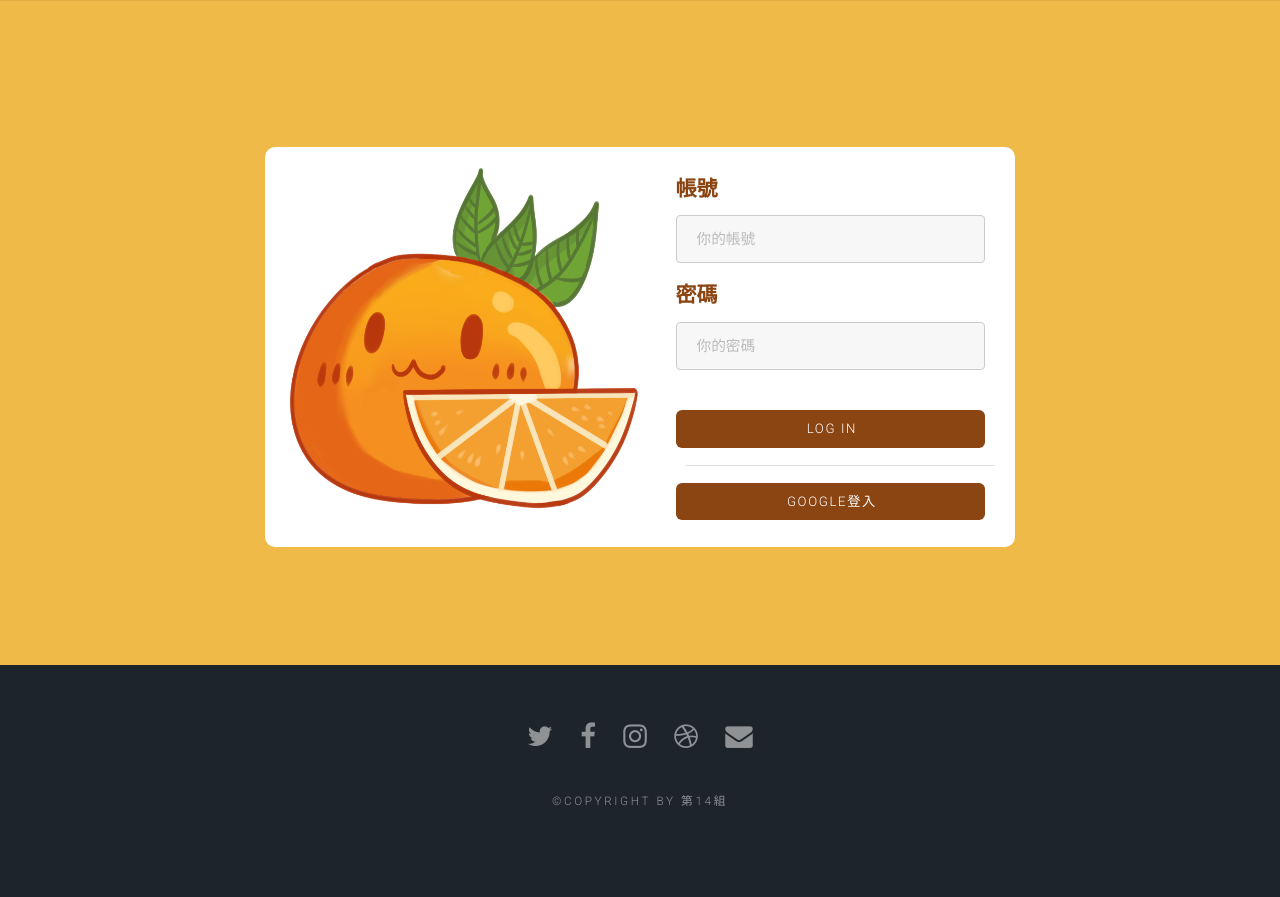
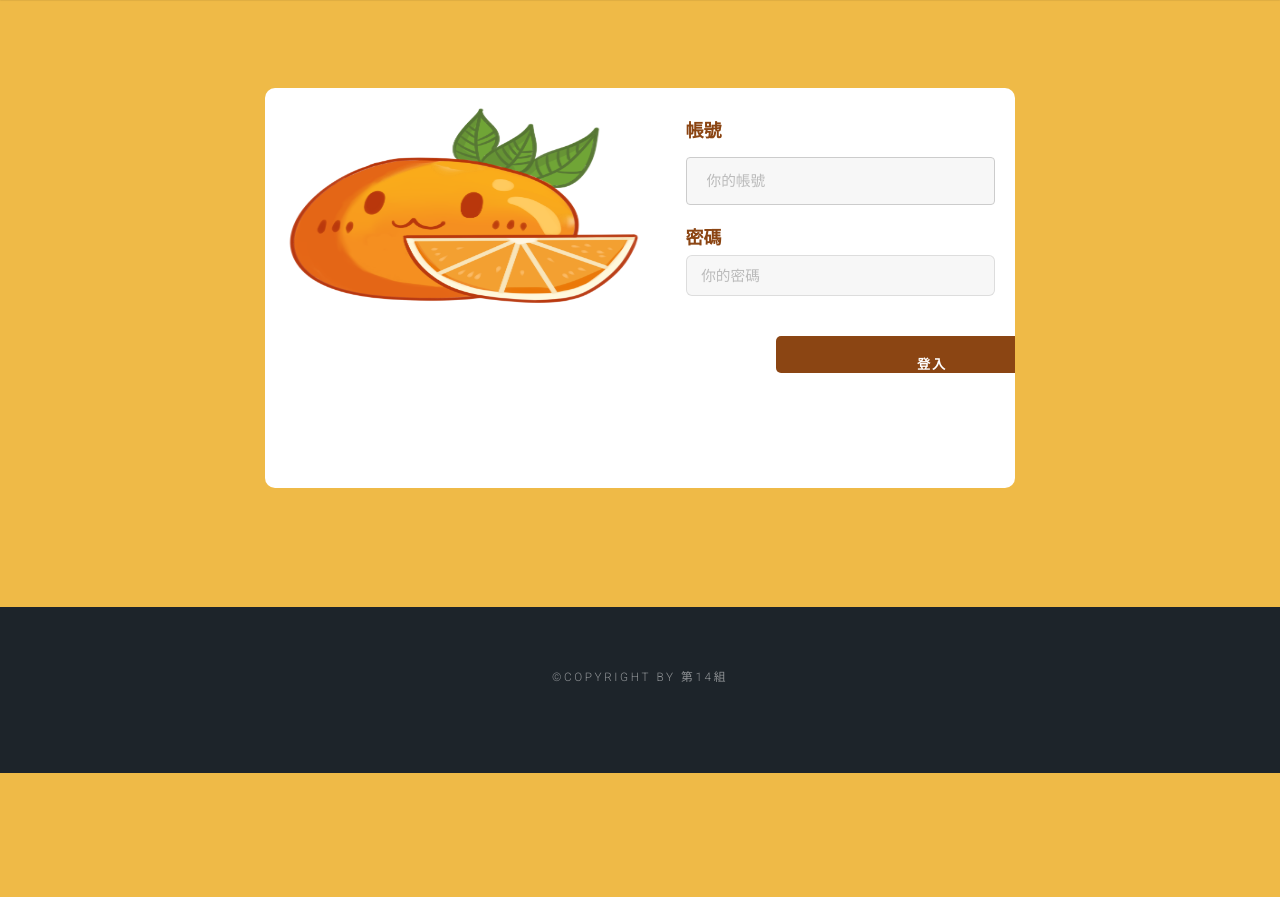
Before and after one commit to bryan0326/Website-Orange, a PHP site: page /login_front.php in a window 1280 px wide. Shown: the part 44-941 px from the top of the page. After the commit the page ends 817 px from the top, so only its background shows below. Run offline with PHP 8.4, Linux system fonts and the light colour scheme.

Commit message:
Update login_front.php for supabase

```diff
--- a/login_front.php
+++ b/login_front.php
@@ -1,23 +1,16 @@
+<?php session_start(); ?>
 <!DOCTYPE HTML>
-<!--
-    Ion by TEMPLATED
-    templated.co @templatedco
-    Released for free under the Creative Commons Attribution 3.0 license (templated.co/license)
--->
 <html>
 
 <head>
     <title>Log_in_Orange</title>
     <link rel="icon" type="image/png" href="images/orange.png">
     <meta http-equiv="content-type" content="text/html; charset=utf-8">
-    <meta name="description" content="">
-    <meta name="keywords" content="">
-    <meta name="robots" content="index, follow, max-image-preview:large, max-snippet:-1, max-video-preview:-1">
-    <!--[if lte IE 8]><script src="js/html5shiv.js"></script><![endif]-->
     <script src="js/jquery.min.js"></script>
     <script src="js/skel.min.js"></script>
     <script src="js/skel-layers.min.js"></script>
-    <script src="js/init.js"></script><noscript>
+    <script src="js/init.js"></script>
+    <noscript>
         <link rel="stylesheet" href="css/skel.css">
         <link rel="stylesheet" href="css/style.css">
         <link rel="stylesheet" href="css/style-xlarge.css">
@@ -25,7 +18,6 @@
 </head>
 
 <body id="top">
-
     <!-- Header -->
     <header id="header" class="skel-layers-fixed">
         <h1><a href="index.php" class="up">早安美吱澄</a></h1>
@@ -33,141 +25,46 @@
             <ul>
                 <li><a href="index.php" class="up">首頁</a></li>
                 <li><a href="course.php" class="up">課程評價</a></li>
-                <!--<li><a href="right-sidebar.html" class="up">待思考</a></li>-->
                 <li><a href="feedback_front.php" class="up">意見回饋</a></li>
                 <?php
-                // 在按钮的地方添加以下代码
                 if (isset($_SESSION["login_session"]) && $_SESSION["login_session"] === true) {
-                    // 用户已登录，显示头像和链接到 user.php
                     echo '<li><a href="users.php"><img src="images/orange.png" alt="User Avatar" style="width: 40px; height: 40px;"></a></li>';
+                    echo '<li><a href="logout.php" class="button special">Logout</a></li>';
                 } else {
-                    // 用户未登录，显示登录按钮
                     echo '<li><a href="login_front.php" class="button special">Login</a></li>';
                 }
                 ?>
             </ul>
         </nav>
-        <style>
-            #header nav>ul>li a.up {
-                position: relative;
-            }
+    </header>
 
-            #header nav>ul>li a.up::after {
-                content: '';
-                position: absolute;
-                left: 50%;
-                bottom: 5px;
-                /* 负值表示往上移动 */
-                width: 0;
-                height: 2px;
-                background-color: #ced0d1;
-                transition: width 0.3s ease-out, left 0.3s ease-out;
-                /* 添加 left 的过渡效果 */
-                transform-origin: center;
-                /* 设置变换的原点为中心 */
-            }
+    <!-- Main -->
+    <section id="main" class="wrapper style1" style="background-color: #efba47; color:white;">
+        <div class="leaf-container" style="background-color:white; padding:20px; border-radius:10px;">
+            <img src="images/orange.png" width="200" height="200">
+            <aside>
+                <!--  表單送到 login.php，驗證 Supabase -->
+                <form method="post" action="login.php">
+                    <label for="username" style="font-size: 18px; font-weight: bold; color: #8b4513;">帳號</label>
+                    <input type="text" id="username" name="username" required
+                        style="margin-bottom: 20px; width: 100%; color: black;" placeholder="你的帳號">
 
-            #header nav>ul>li a.up:hover::after {
-                width: 100%;
-                /* 鼠标悬停时擴散直线的寬度 */
-                left: 0;
-                /* 鼠标悬停时调整 left 为 0，使线条从中心向两边扩展 */
-            }
+                    <label for="password" style="font-size: 18px; font-weight: bold; color: #8b4513;">密碼</label>
+                    <input type="password" id="password" name="password" required
+                        style="margin-bottom: 30px; width: 100%; color: black;" placeholder="你的密碼">
 
-            #header nav>ul>li a.up:hover {
-                color: #629DD1;
-            }
-
-            /*統計人數樣式*/
-            #header nav>ul>li .count:hover::after {
-                width: 0;
-            }
-
-            #header nav>ul>li .count:hover {
-                color: #555f66;
-            }
-
-            /*Login樣式*/
-            #header nav>ul>li a.button:hover::after {
-                width: 0;
-            }
-        </style>
-    </header><!-- Main -->
-    <section id="main" class="wrapper style1" style="background-color: #efba47; color:white;">
-        <header class="major">
-        </header>
-        <div class="leaf-container" style="background-color:white;">
-            <img src="images/orange.png" width="350" height="350">
-            <aside>
-                <form method="post" action="login.php">
-                    <label for="username"
-                        style="font-size: 21px; font-weight: bold; width: 100%; margin-left: -10px; color: #8b4513;">帳號</label>
-                    <input type="text" id="username" name="username"
-                        style="margin-bottom: 20px; width: 100%; margin-left: -10px; color: black;" placeholder="你的帳號">
-                    <label for="password"
-                        style="font-size: 21px; font-weight: bold; width: 100%; margin-left: -10px; color: #8b4513;">密碼</label>
-                    <input type="text" id="password" name="password"
-                        style="margin-bottom: 30px; width: 100%; margin-left: -10px; color: black;" placeholder="你的密碼">
-                    <input type="submit" name="submit-btn" value="    Log in"
-                        style="margin-bottom: 2px; width: 100%; margin-left: -10px; background-color:#8b4513;">
-                    <hr style="margin-top: 15px; margin-bottom: 15px;">
-                    <input type="submit" name="google-submit" value="  google登入  "
-                        style="margin-top: 2px;  width: 100%; margin-left: -10px; background-color:#8b4513;">
+                    <input type="submit" name="submit-btn" value="登入"
+                        style="width: 100%; background-color:#8b4513; color:white; font-weight:bold; padding:10px; border:none; border-radius:5px;">
                 </form>
             </aside>
         </div>
+    </section>
 
-
-
-    </section><!-- Footer -->
-
-    <!--leaf change-->
+    <!-- Footer -->
     <footer id="footer">
-        <ul class="icons">
-            <li><a href="#" class="icon brands fa-twitter"><span class="label">Twitter</span></a></li>
-            <li><a href="#" class="icon brands fa-facebook-f"><span class="label">Facebook</span></a></li>
-            <li><a href="#" class="icon brands fa-instagram"><span class="label">Instagram</span></a></li>
-            <li><a href="#" class="icon brands fa-dribbble"><span class="label">Dribbble</span></a></li>
-            <li><a href="#" class="icon solid fa-envelope"><span class="label">Email</span></a></li>
-        </ul>
         <ul class="copyright">
             <li>©Copyright by 第14組</li>
         </ul>
     </footer>
-    <!-- origin footer<footer id="footer"><div class="container">
-                    <div class="row double">
-                        <div class="6u">
-                            <div class="row collapse-at-2">
-                                <div class="6u">
-                                    <h3>Accumsan</h3>
-                                    <ul class="alt"><li><a href="#">Nascetur nunc varius</a></li>
-                                        <li><a href="#">Vis faucibus sed tempor</a></li>
-                                        <li><a href="#">Massa amet lobortis vel</a></li>
-                                        <li><a href="#">Nascetur nunc varius</a></li>
-                                    </ul></div>
-                                <div class="6u">
-                                    <h3>Faucibus</h3>
-                                    <ul class="alt"><li><a href="#">Nascetur nunc varius</a></li>
-                                        <li><a href="#">Vis faucibus sed tempor</a></li>
-                                        <li><a href="#">Massa amet lobortis vel</a></li>
-                                        <li><a href="#">Nascetur nunc varius</a></li>
-                                    </ul></div>
-                            </div>
-                        </div>
-                        <div class="6u">
-                            <h2>Aliquam Interdum</h2>
-                            <p>Blandit nunc tempor lobortis nunc non. Mi accumsan. Justo aliquet massa adipiscing cubilia eu accumsan id. Arcu accumsan faucibus vis ultricies adipiscing ornare ut. Mi accumsan justo aliquet.</p>
-                            <ul class="icons"><li><a href="#" class="icon fa-twitter"><span class="label">Twitter</span></a></li>
-                                <li><a href="#" class="icon fa-facebook"><span class="label">Facebook</span></a></li>
-                                <li><a href="#" class="icon fa-instagram"><span class="label">Instagram</span></a></li>
-                                <li><a href="#" class="icon fa-linkedin"><span class="label">LinkedIn</span></a></li>
-                                <li><a href="#" class="icon fa-pinterest"><span class="label">Pinterest</span></a></li>
-                            </ul></div>
-                    </div>
-                </div>
-            </footer><div class="copyright">
-            ©Copyright by 第14組
-        </div>-->
 </body>
-
 </html>
```
